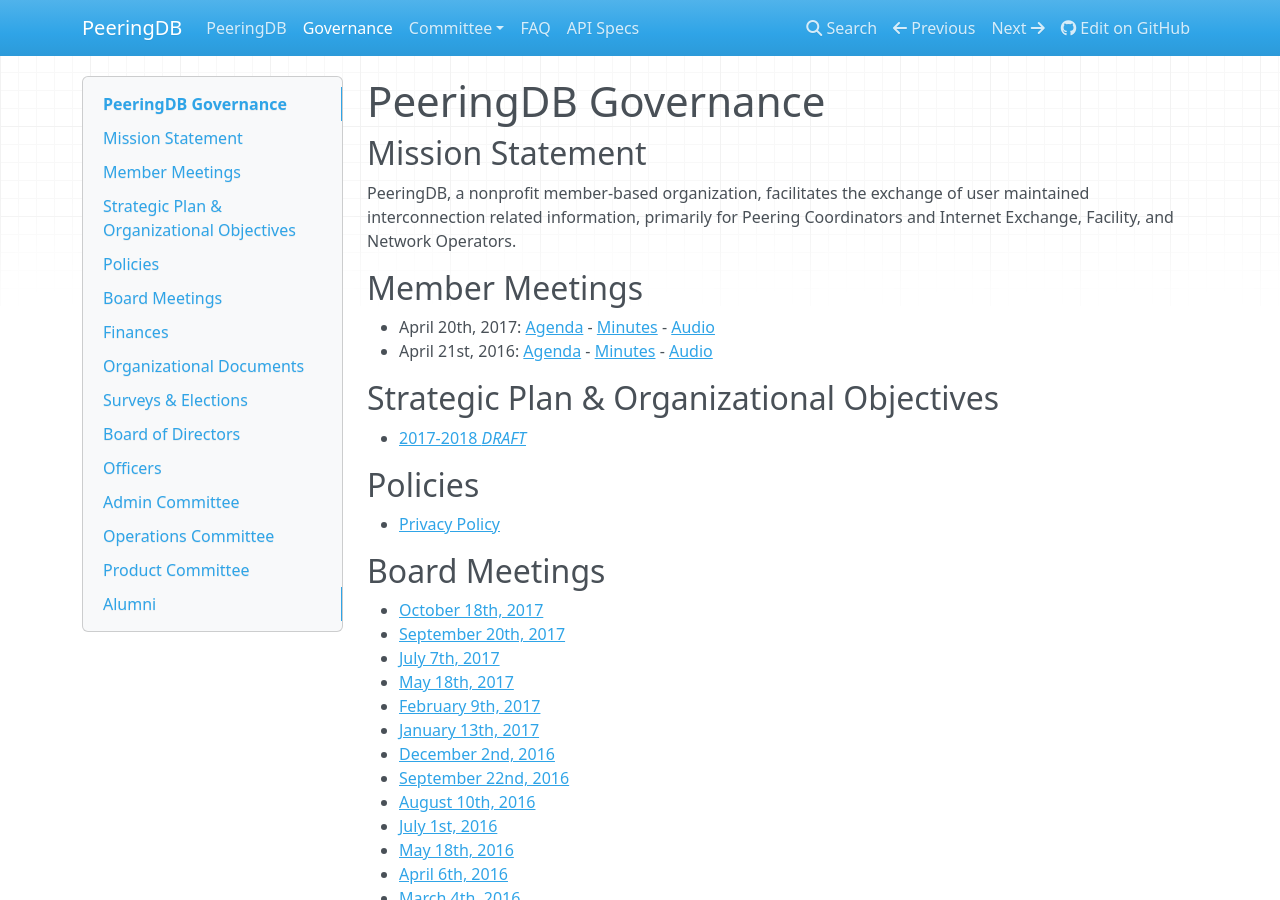
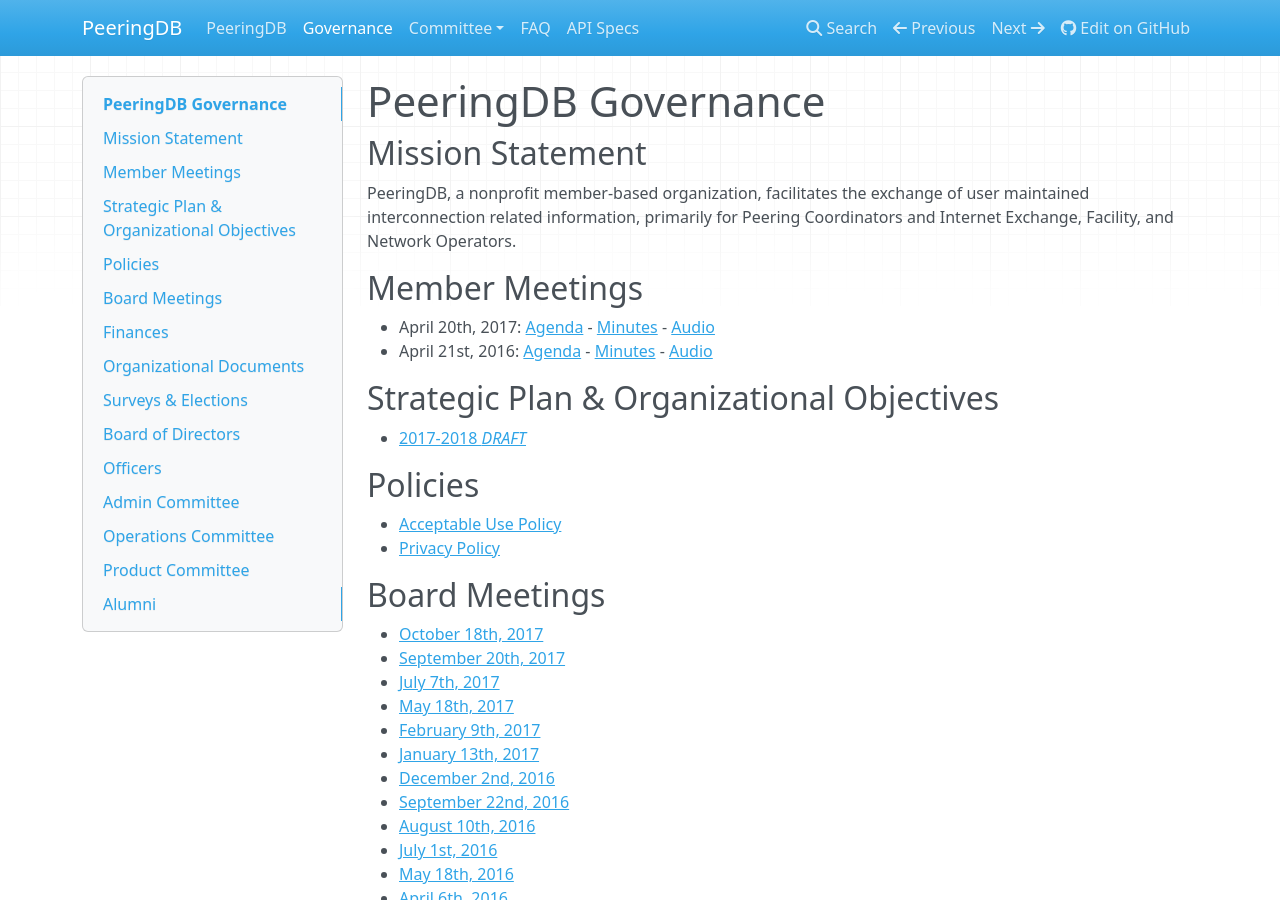
Before and after one commit to peeringdb/docs, an MkDocs documentation site: the page built from docs/gov.md, in a window 1280 px wide and 900 px high. Built offline with MkDocs 1.6.1, drawn with Linux system fonts in a browser that asks for light colours; nearby versions of some CDN libraries; old or Windows-style settings are respelled for this version of MkDocs.

Commit message:
Link to AUP.

```diff
--- a/docs/gov.md
+++ b/docs/gov.md
@@ -16,6 +16,7 @@
 
 ## Policies
 
+- [Acceptable Use Policy](https://www.peeringdb.com/aup)
 - [Privacy Policy](gov/misc/2017-04-02-PeeringDB_Privacy_Policy.pdf)
 
 ## Board Meetings
```
